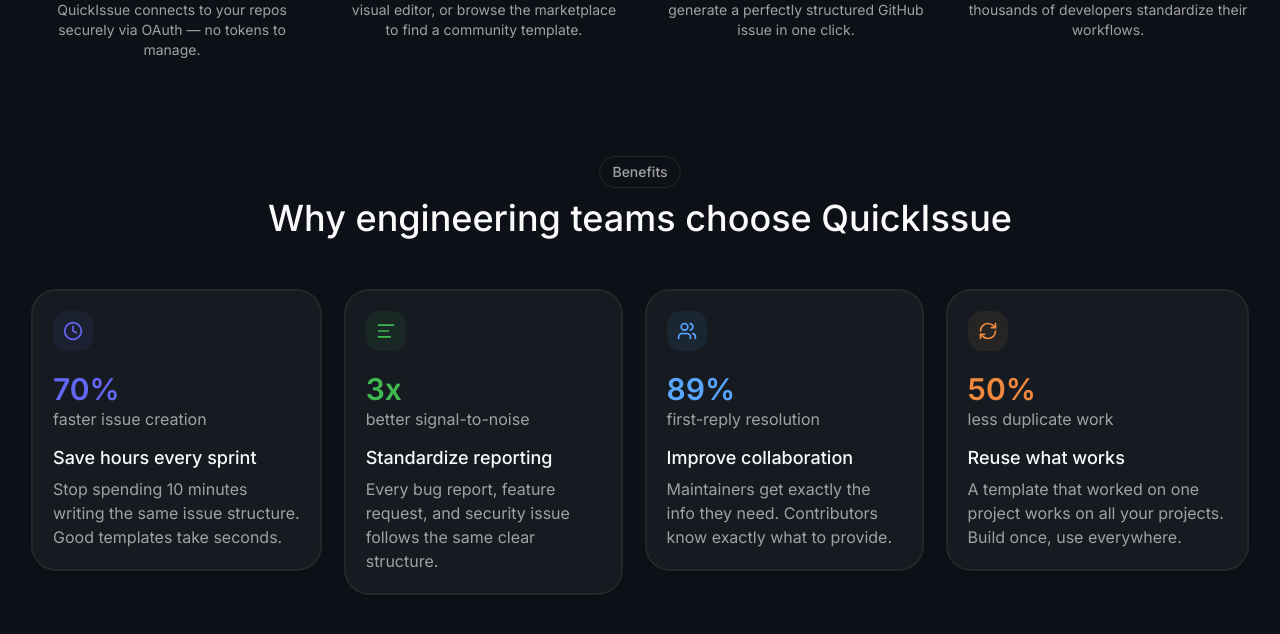
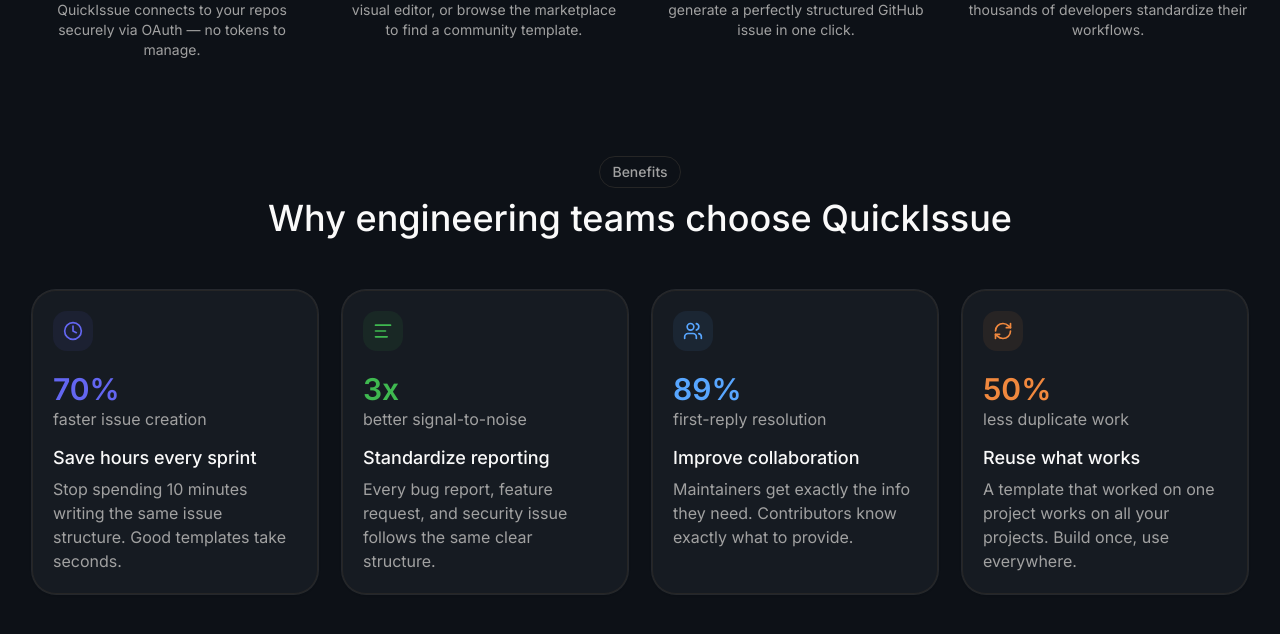
Before and after one commit to giamimino/QuickIssue, a Next.js app: page / in a window 1280 px wide. Shown: the part 1791-2425 px from the top of the page. Built offline with nearby package versions, Linux system fonts and the light colour scheme.

Commit message:
fix(landing-page): fixed benefits section layout

```diff
--- a/src/components/sections/landing/benefits-section.tsx
+++ b/src/components/sections/landing/benefits-section.tsx
@@ -11,7 +11,7 @@
 
 const BenefitsSection = () => {
   return (
-    <div className="flex gap-6 mt-10">
+    <div className="grid grid-cols-1 sm:grid-cols-2 lg:grid-cols-4 items-stretch gap-6 mt-10">
       {benefits.map((item, i) => (
         <motion.div
           key={item.title}
@@ -19,8 +19,9 @@
           whileInView={{ opacity: 1, y: 0 }}
           viewport={{ once: true, amount: 0.8 }}
           transition={{ duration: 0.5, delay: i / 10 }}
+          className="h-full"
         >
-          <Card className="bg-[#161B22] border border-accent hover:border-accent-foreground/20 transition-all duration-300">
+          <Card className="bg-[#161B22] h-full border border-accent hover:border-accent-foreground/20 transition-all duration-300">
             <CardHeader>
               <div
                 className="w-10 h-10 rounded-xl flex justify-center items-center"
```
